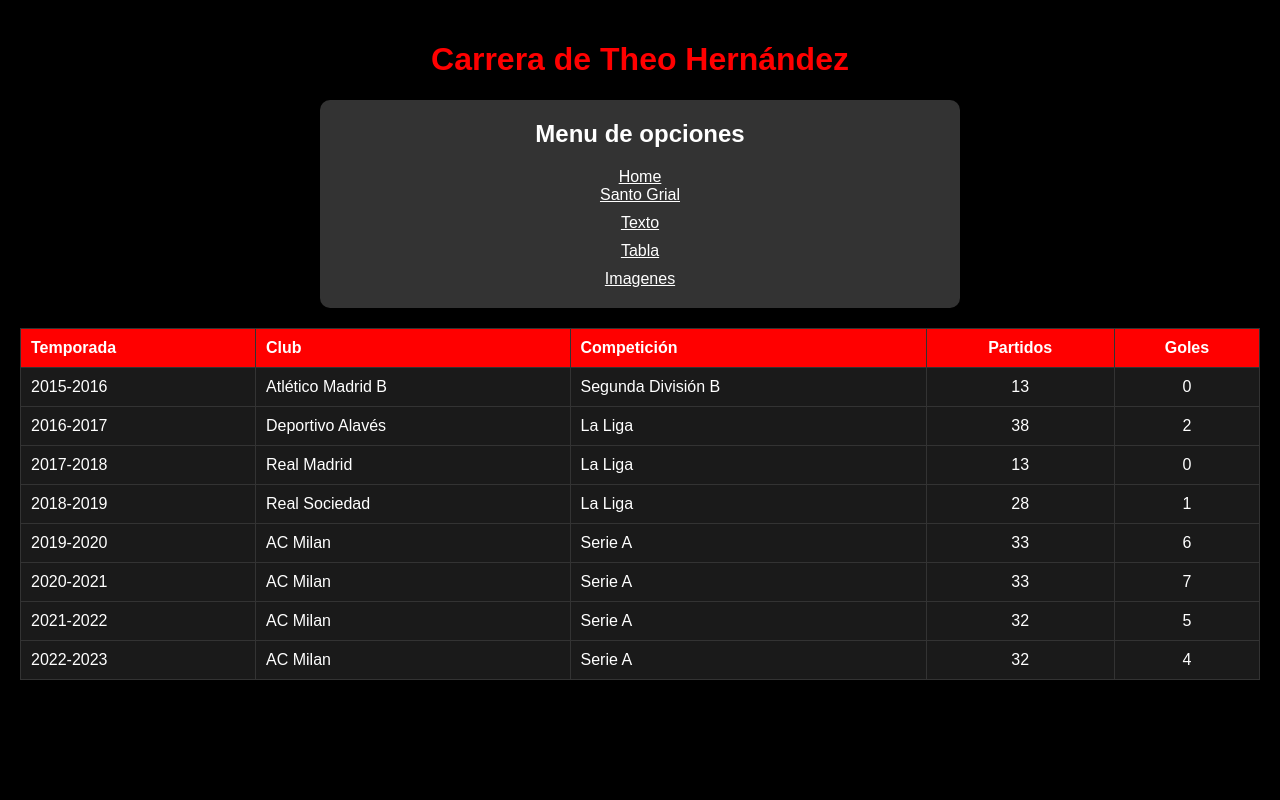
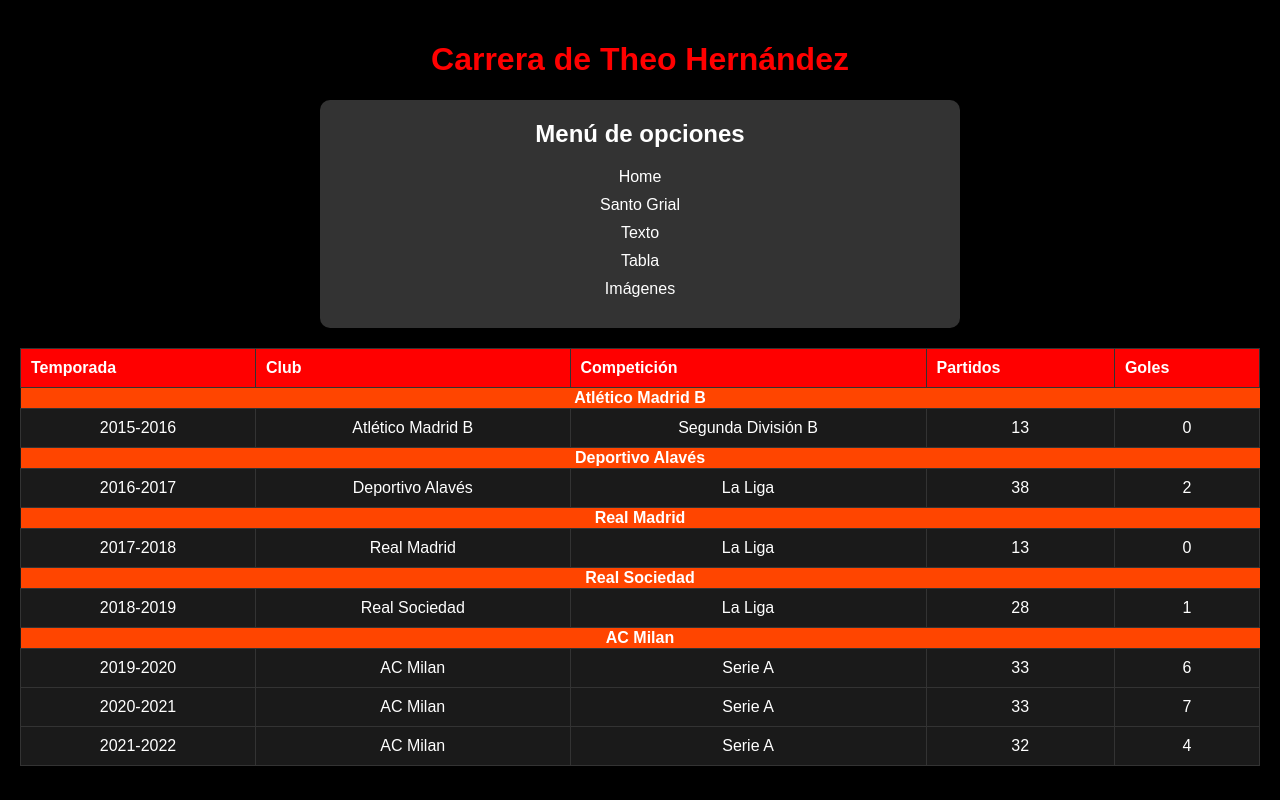
Before and after one commit to diegooferruuu/PrimerProyectoTecWeb, a plain HTML site: page tabla.html in a window 1280 px wide. Drawn offline with Linux system fonts and the light colour scheme.

Commit message:
Aumentamos las formas de uso de texto

```diff
--- a/tabla.html
+++ b/tabla.html
@@ -6,87 +6,94 @@
     <title>Carrera de Theo Hernández</title>
 </head>
 <body style="background-color: black; color: white; font-family: Arial, sans-serif; margin: 0; padding: 20px;">
-
     <h1 style="color: #FF0000; text-align: center;">Carrera de Theo Hernández</h1>
 
-    <div style="background-color: #333; padding: 20px; margin: 10px auto; max-width: 600px; border-radius: 10px;">
-        <h2 style="color: white; text-align: center; margin-top: 0;">Menu de opciones</h2>
+    <div class="menu" style="background-color: #333; padding: 20px; margin: 10px auto; max-width: 600px; border-radius: 10px;">
+        <h2 style="color: white; text-align: center; margin-top: 0;">Menú de opciones</h2>
         <ul style="list-style-type: none; padding: 0; margin: 0; text-align: center;">
-            <li><a href="index.html" style="color: white;">Home</a></li>
-            <li style="margin-bottom: 10px;"><a href="sanGrial.html"   style="color: white; ">Santo Grial</a></li>
-            <li style="margin-bottom: 10px;"><a href="elementosDeTexto.html"   style="color: white; ">Texto</a></li>
-            <li style="margin-bottom: 10px;"><a href="tabla.html"   style="color: white; ">Tabla</a></li>
-            <li><a href="img.html"   style="color: white; ">Imagenes</a></li>
+            <li style="margin-bottom: 10px;"><a href="index.html" style="color: white; text-decoration: none;">Home</a></li>
+            <li style="margin-bottom: 10px;"><a href="sanGrial.html" style="color: white; text-decoration: none;">Santo Grial</a></li>
+            <li style="margin-bottom: 10px;"><a href="elementosDeTexto.html" style="color: white; text-decoration: none;">Texto</a></li>
+            <li style="margin-bottom: 10px;"><a href="tabla.html" style="color: white; text-decoration: none;">Tabla</a></li>
+            <li style="margin-bottom: 10px;"><a href="img.html" style="color: white; text-decoration: none;">Imágenes</a></li>
         </ul>
     </div>
 
-    <div style="margin-top: 20px; overflow-x: auto;">
+    <div class="table-container" style="margin-top: 20px; overflow-x: auto;">
         <table style="width: 100%; border-collapse: collapse; background-color: #1A1A1A; color: white;">
             <thead>
-                <tr style="background-color: #FF0000;">
-                    <th style="padding: 10px; text-align: left; border: 1px solid #333;">Temporada</th>
-                    <th style="padding: 10px; text-align: left; border: 1px solid #333;">Club</th>
-                    <th style="padding: 10px; text-align: left; border: 1px solid #333;">Competición</th>
-                    <th style="padding: 10px; text-align: center; border: 1px solid #333;">Partidos</th>
-                    <th style="padding: 10px; text-align: center; border: 1px solid #333;">Goles</th>
+                <tr>
+                    <th style="padding: 10px; border: 1px solid #333; background-color: #FF0000; text-align: left;">Temporada</th>
+                    <th style="padding: 10px; border: 1px solid #333; background-color: #FF0000; text-align: left;">Club</th>
+                    <th style="padding: 10px; border: 1px solid #333; background-color: #FF0000; text-align: left;">Competición</th>
+                    <th style="padding: 10px; border: 1px solid #333; background-color: #FF0000; text-align: left;">Partidos</th>
+                    <th style="padding: 10px; border: 1px solid #333; background-color: #FF0000; text-align: left;">Goles</th>
                 </tr>
             </thead>
             <tbody>
-                <tr>
-                    <td style="padding: 10px; border: 1px solid #333;">2015-2016</td>
-                    <td style="padding: 10px; border: 1px solid #333;">Atlético Madrid B</td>
-                    <td style="padding: 10px; border: 1px solid #333;">Segunda División B</td>
-                    <td style="padding: 10px; text-align: center; border: 1px solid #333;">13</td>
-                    <td style="padding: 10px; text-align: center; border: 1px solid #333;">0</td>
+                <tr class="club-header" style="background-color: #FF4500;">
+                    <td colspan="5" style="text-align: center; font-weight: bold;">Atlético Madrid B</td>
                 </tr>
                 <tr>
-                    <td style="padding: 10px; border: 1px solid #333;">2016-2017</td>
-                    <td style="padding: 10px; border: 1px solid #333;">Deportivo Alavés</td>
-                    <td style="padding: 10px; border: 1px solid #333;">La Liga</td>
-                    <td style="padding: 10px; text-align: center; border: 1px solid #333;">38</td>
-                    <td style="padding: 10px; text-align: center; border: 1px solid #333;">2</td>
+                    <td style="padding: 10px; border: 1px solid #333; text-align: center;">2015-2016</td>
+                    <td style="padding: 10px; border: 1px solid #333; text-align: center;">Atlético Madrid B</td>
+                    <td style="padding: 10px; border: 1px solid #333; text-align: center;">Segunda División B</td>
+                    <td style="padding: 10px; border: 1px solid #333; text-align: center;">13</td>
+                    <td style="padding: 10px; border: 1px solid #333; text-align: center;">0</td>
+                </tr>
+                <tr class="club-header" style="background-color: #FF4500;">
+                    <td colspan="5" style="text-align: center; font-weight: bold;">Deportivo Alavés</td>
                 </tr>
                 <tr>
-                    <td style="padding: 10px; border: 1px solid #333;">2017-2018</td>
-                    <td style="padding: 10px; border: 1px solid #333;">Real Madrid</td>
-                    <td style="padding: 10px; border: 1px solid #333;">La Liga</td>
-                    <td style="padding: 10px; text-align: center; border: 1px solid #333;">13</td>
-                    <td style="padding: 10px; text-align: center; border: 1px solid #333;">0</td>
+                    <td style="padding: 10px; border: 1px solid #333; text-align: center;">2016-2017</td>
+                    <td style="padding: 10px; border: 1px solid #333; text-align: center;">Deportivo Alavés</td>
+                    <td style="padding: 10px; border: 1px solid #333; text-align: center;">La Liga</td>
+                    <td style="padding: 10px; border: 1px solid #333; text-align: center;">38</td>
+                    <td style="padding: 10px; border: 1px solid #333; text-align: center;">2</td>
+                </tr>
+                <tr class="club-header" style="background-color: #FF4500;">
+                    <td colspan="5" style="text-align: center; font-weight: bold;">Real Madrid</td>
                 </tr>
                 <tr>
-                    <td style="padding: 10px; border: 1px solid #333;">2018-2019</td>
-                    <td style="padding: 10px; border: 1px solid #333;">Real Sociedad</td>
-                    <td style="padding: 10px; border: 1px solid #333;">La Liga</td>
-                    <td style="padding: 10px; text-align: center; border: 1px solid #333;">28</td>
-                    <td style="padding: 10px; text-align: center; border: 1px solid #333;">1</td>
+                    <td style="padding: 10px; border: 1px solid #333; text-align: center;">2017-2018</td>
+                    <td style="padding: 10px; border: 1px solid #333; text-align: center;">Real Madrid</td>
+                    <td style="padding: 10px; border: 1px solid #333; text-align: center;">La Liga</td>
+                    <td style="padding: 10px; border: 1px solid #333; text-align: center;">13</td>
+                    <td style="padding: 10px; border: 1px solid #333; text-align: center;">0</td>
+                </tr>
+                <tr class="club-header" style="background-color: #FF4500;">
+                    <td colspan="5" style="text-align: center; font-weight: bold;">Real Sociedad</td>
                 </tr>
                 <tr>
-                    <td style="padding: 10px; border: 1px solid #333;">2019-2020</td>
-                    <td style="padding: 10px; border: 1px solid #333;">AC Milan</td>
-                    <td style="padding: 10px; border: 1px solid #333;">Serie A</td>
-                    <td style="padding: 10px; text-align: center; border: 1px solid #333;">33</td>
-                    <td style="padding: 10px; text-align: center; border: 1px solid #333;">6</td>
+                    <td style="padding: 10px; border: 1px solid #333; text-align: center;">2018-2019</td>
+                    <td style="padding: 10px; border: 1px solid #333; text-align: center;">Real Sociedad</td>
+                    <td style="padding: 10px; border: 1px solid #333; text-align: center;">La Liga</td>
+                    <td style="padding: 10px; border: 1px solid #333; text-align: center;">28</td>
+                    <td style="padding: 10px; border: 1px solid #333; text-align: center;">1</td>
+                </tr>
+                <tr class="club-header" style="background-color: #FF4500;">
+                    <td colspan="5" style="text-align: center; font-weight: bold;">AC Milan</td>
                 </tr>
                 <tr>
-                    <td style="padding: 10px; border: 1px solid #333;">2020-2021</td>
-                    <td style="padding: 10px; border: 1px solid #333;">AC Milan</td>
-                    <td style="padding: 10px; border: 1px solid #333;">Serie A</td>
-                    <td style="padding: 10px; text-align: center; border: 1px solid #333;">33</td>
-                    <td style="padding: 10px; text-align: center; border: 1px solid #333;">7</td>
+                    <td style="padding: 10px; border: 1px solid #333; text-align: center;">2019-2020</td>
+                    <td style="padding: 10px; border: 1px solid #333; text-align: center;">AC Milan</td>
+                    <td style="padding: 10px; border: 1px solid #333; text-align: center;">Serie A</td>
+                    <td style="padding: 10px; border: 1px solid #333; text-align: center;">33</td>
+                    <td style="padding: 10px; border: 1px solid #333; text-align: center;">6</td>
                 </tr>
                 <tr>
-                    <td style="padding: 10px; border: 1px solid #333;">2021-2022</td>
-                    <td style="padding: 10px; border: 1px solid #333;">AC Milan</td>
-                    <td style="padding: 10px; border: 1px solid #333;">Serie A</td>
-                    <td style="padding: 10px; text-align: center; border: 1px solid #333;">32</td>
-                    <td style="padding: 10px; text-align: center; border: 1px solid #333;">5</td>
+                    <td style="padding: 10px; border: 1px solid #333; text-align: center;">2020-2021</td>
+                    <td style="padding: 10px; border: 1px solid #333; text-align: center;">AC Milan</td>
+                    <td style="padding: 10px; border: 1px solid #333; text-align: center;">Serie A</td>
+                    <td style="padding: 10px; border: 1px solid #333; text-align: center;">33</td>
+                    <td style="padding: 10px; border: 1px solid #333; text-align: center;">7</td>
                 </tr>
                 <tr>
-                    <td style="padding: 10px; border: 1px solid #333;">2022-2023</td>
-                    <td style="padding: 10px; border: 1px solid #333;">AC Milan</td>
-                    <td style="padding: 10px; border: 1px solid #333;">Serie A</td>
-                    <td style="padding: 10px; text-align: center; border: 1px solid #333;">32</td>
-                    <td style="padding: 10px; text-align: center; border: 1px solid #333;">4</td>
+                    <td style="padding: 10px; border: 1px solid #333; text-align: center;">2021-2022</td>
+                    <td style="padding: 10px; border: 1px solid #333; text-align: center;">AC Milan</td>
+                    <td style="padding: 10px; border: 1px solid #333; text-align: center;">Serie A</td>
+                    <td style="padding: 10px; border: 1px solid #333; text-align: center;">32</td>
+                    <td style="padding: 10px; border: 1px solid #333; text-align: center;">4</td>
                 </tr>
             </tbody>
         </table>
```
Also changed, not shown: elementosDeTexto.html (+78 -76 lines).
